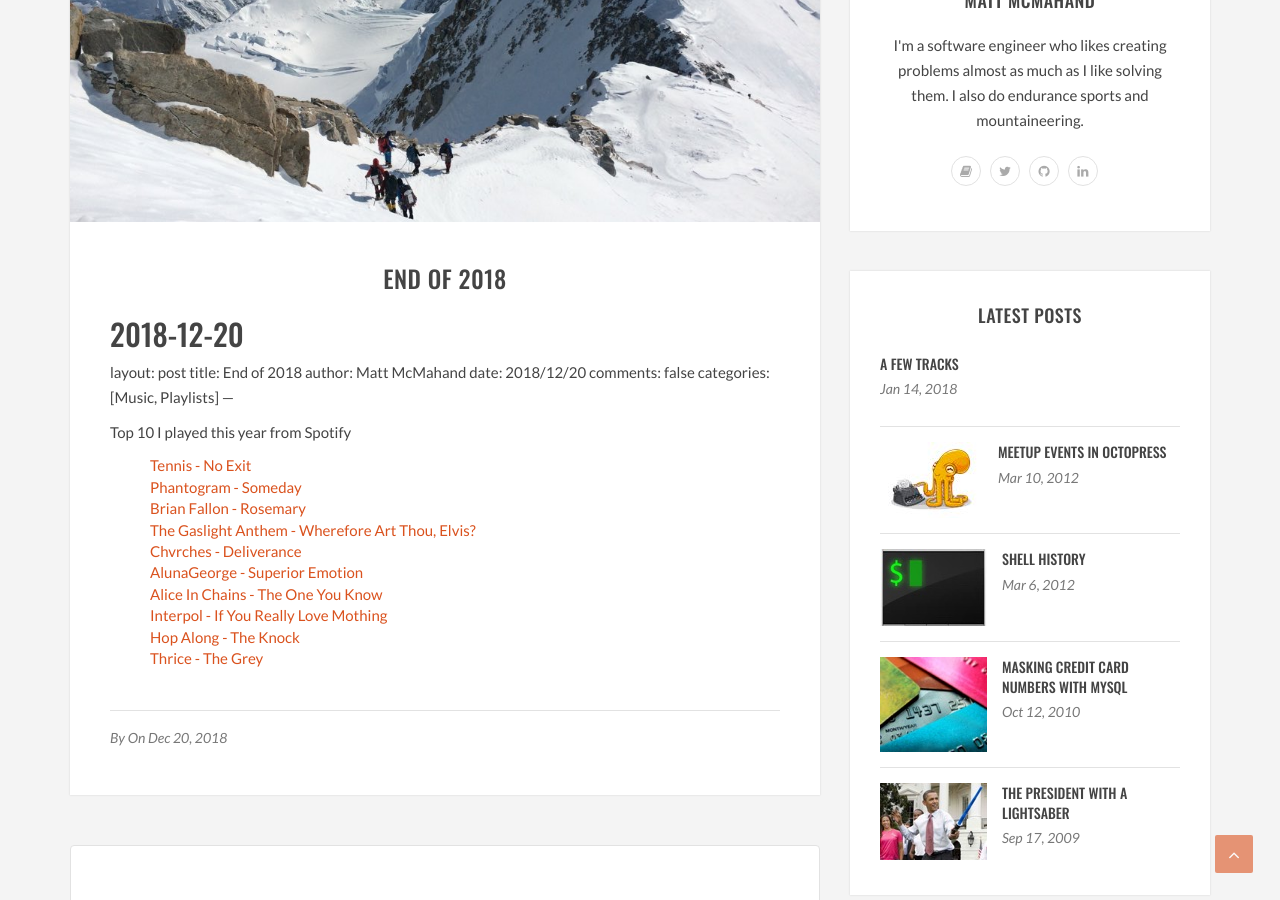
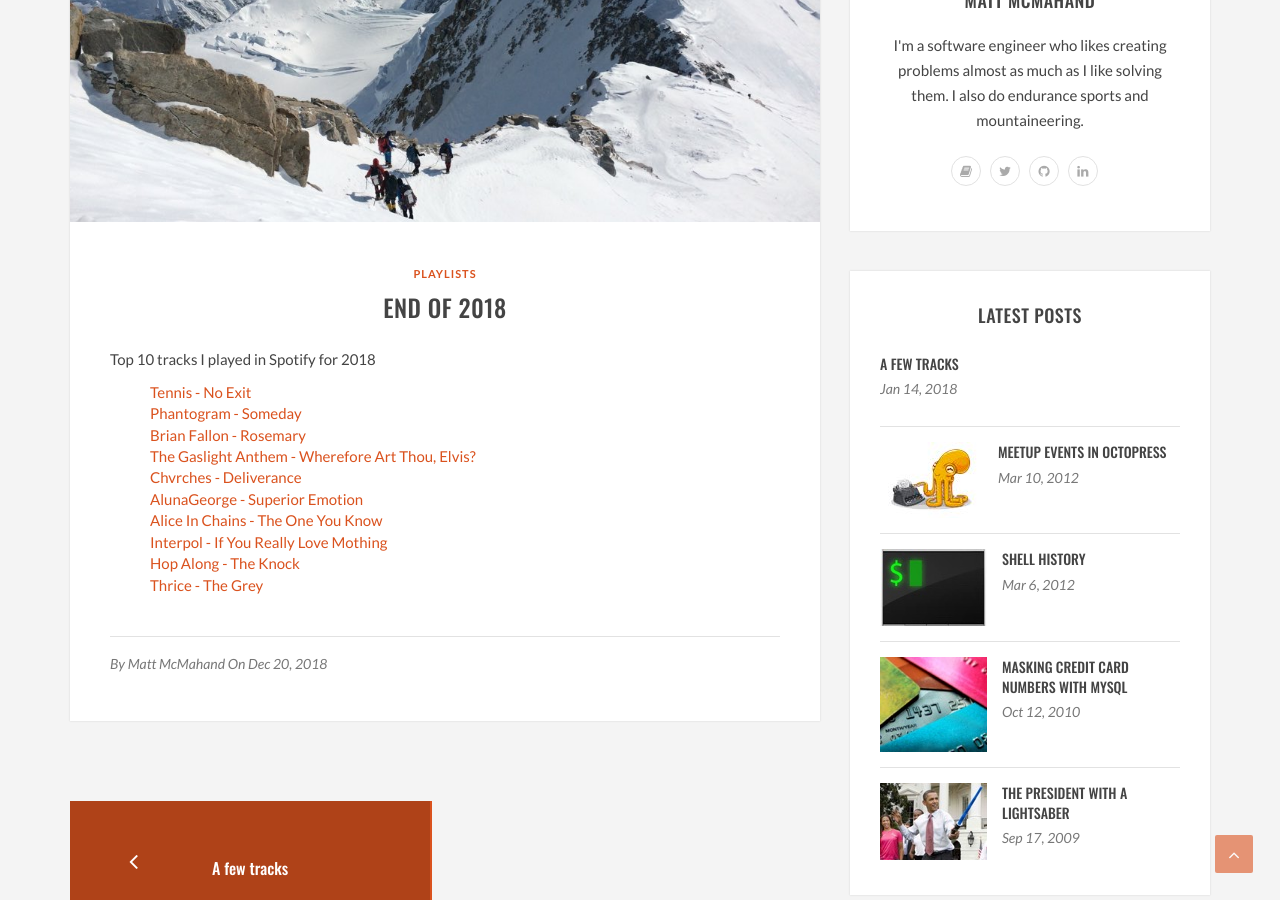
Before and after one commit to invalidusrname/invalidusrname.github.com, a Jekyll site: the page built from _posts/2018-12-20-end-of-2018.md, in a window 1280 px wide and 900 px high, scrolled down 370 px. Built offline with Jekyll 4.4.1, drawn with Linux system fonts in a browser that asks for light colours; some web fonts are replaced; our own code applies the rules of GitHub Pages for plain Markdown files; comment, search, counter and statistics services are not loaded.

Commit message:
formatting

```diff
--- a/_posts/2018-12-20-end-of-2018.md
+++ b/_posts/2018-12-20-end-of-2018.md
@@ -1,14 +1,14 @@
-2018-12-20
 ---
 layout: post
 title: End of 2018
 author: Matt McMahand
-date: 2018/12/20
+date: 2018-12-20
 comments: false
-categories: [Music, Playlists]
+categories: [Playlists]
+thumb:
 ---
 
-Top 10 I played this year from Spotify
+Top 10 tracks I played in Spotify for 2018
 
 - [Tennis - No Exit](https://www.youtube.com/watch?v=vJJEgK4V4qU)
 - [Phantogram - Someday](https://www.youtube.com/watch?v=yCtz77jwyT0)
```
